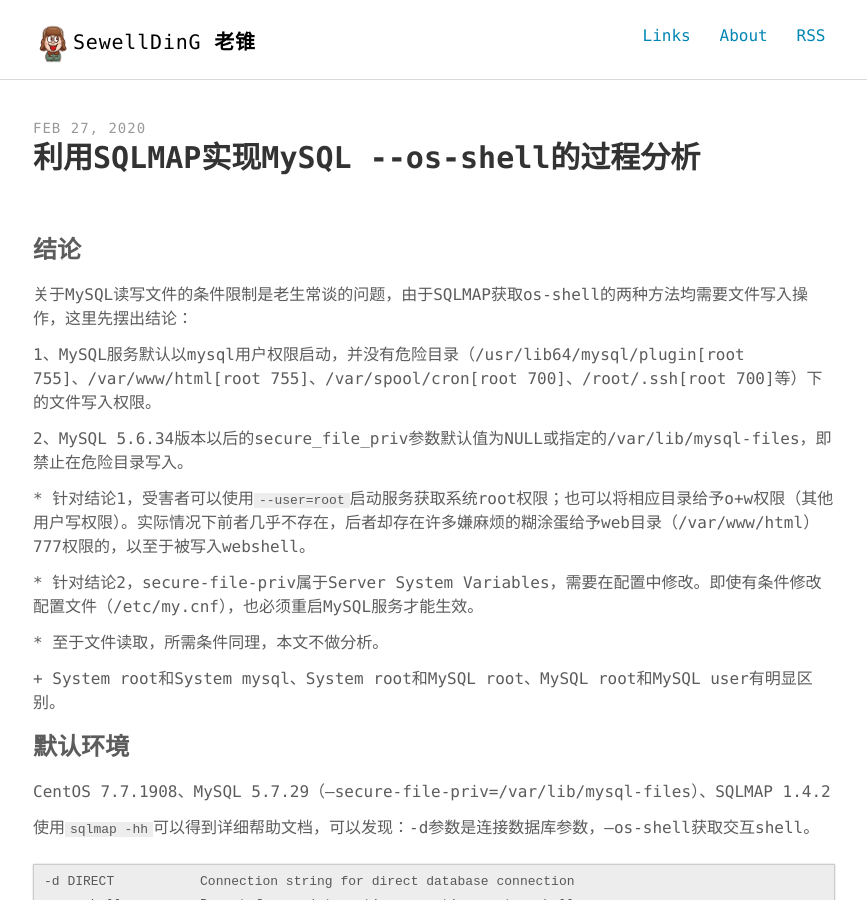
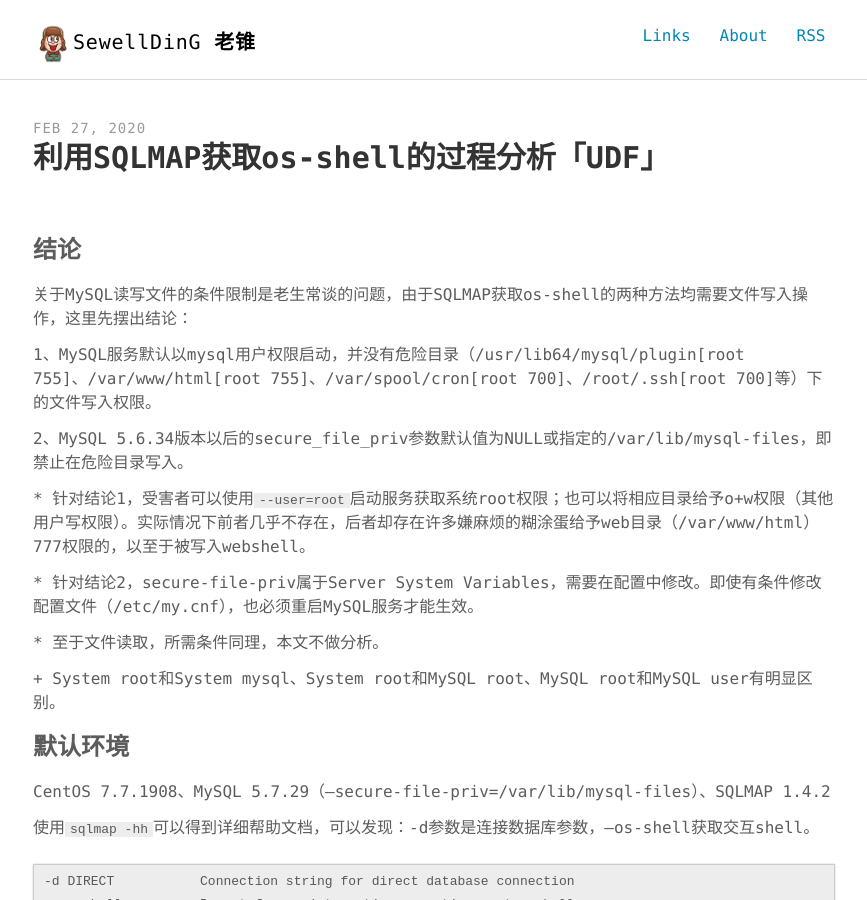
Before and after one commit to SewellDinG/sewellding.github.io, a Jekyll site: the page built from _posts/2020-02-27-利用SQLMAP获取os-shell的过程分析「UDF」.md, in a window 1280 px wide and 900 px high. Shown: the whole window, without its empty margins (206-1073 px from the left). Built offline with Jekyll 4.4.1, drawn with Linux system fonts in a browser that asks for light colours.

Commit message:
Change name #利用SQLMAP获取os-shell的过程分析「UDF」

```diff
--- a/_posts/2020-02-27-利用SQLMAP实现MySQL --os-shell的过程分析.md
+++ b/_posts/2020-02-27-利用SQLMAP获取os-shell的过程分析「UDF」.md
@@ -1,6 +1,6 @@
 ---
 layout: post
-title: 利用SQLMAP实现MySQL --os-shell的过程分析
+title: 利用SQLMAP获取os-shell的过程分析「UDF」
 description: ""
 keywords: ""
 ---
```
